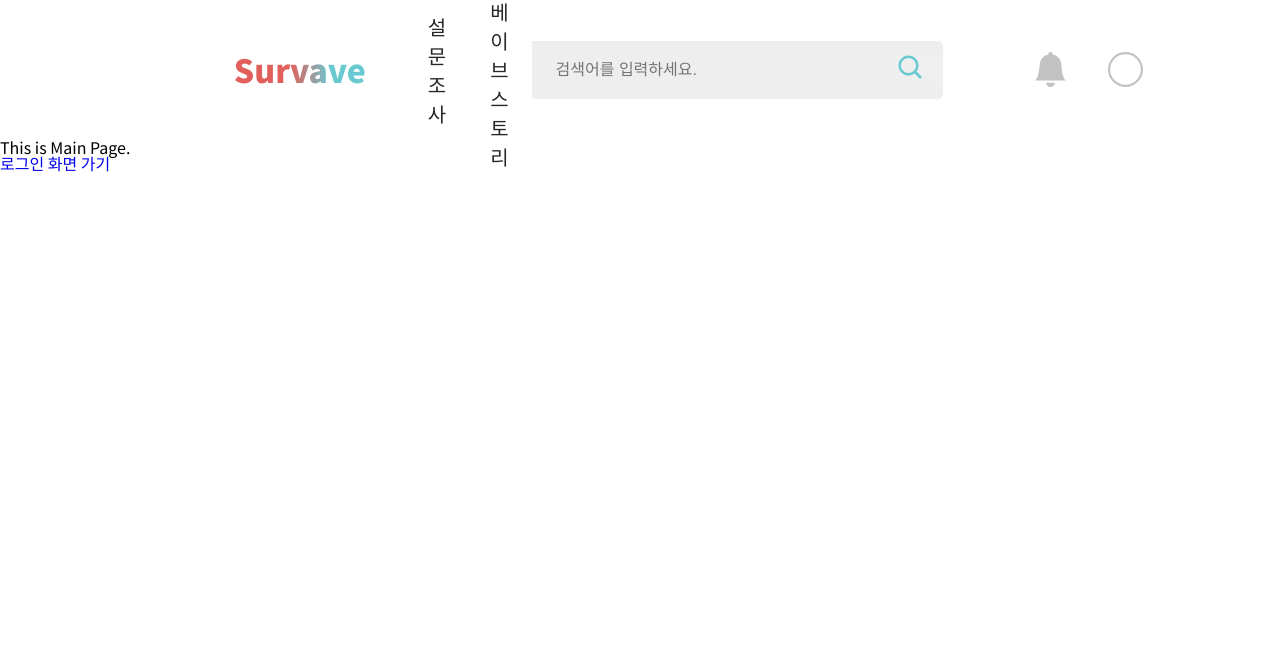
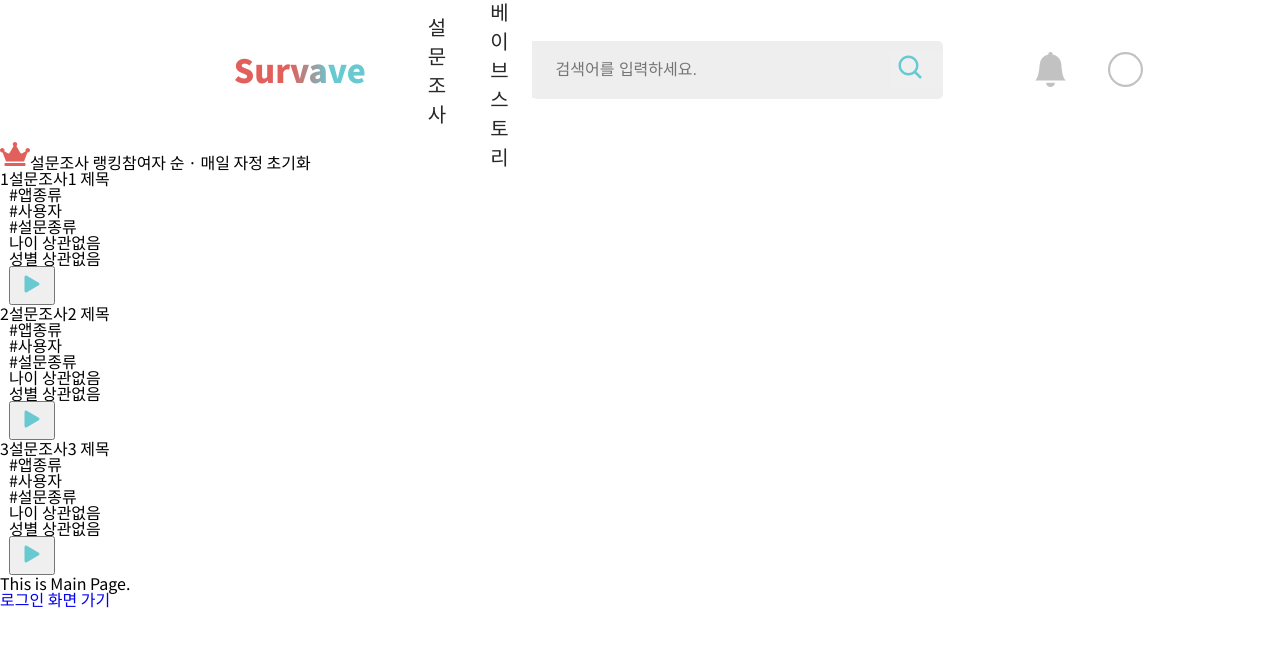
Before and after one commit to UMC-MMM/Client, a React (Create React App) app in the folder mmm_client/: page / in a window 1280 px wide. Shown: the top 646 px of the page. Built offline with nearby package versions, Linux system fonts and the light colour scheme.

Commit message:
메인페이지 랭킹 컴포넌트 생성

```diff
--- a/mmm_client/src/components/main.jsx
+++ b/mmm_client/src/components/main.jsx
@@ -1,11 +1,13 @@
 import React from "react";
 import { Link } from "react-router-dom";
 import Navbar from "./navbar";
+import Rank from "./rank";
 
 const Main = () => {
   return (
     <>
       <Navbar />
+      <Rank />
       <div>This is Main Page.</div>
       <Link to="/login" style={{ textDecoration: "none", cursor: "pointer" }}>
         <div>로그인 화면 가기</div>
--- /dev/null
+++ b/mmm_client/src/components/rank.jsx
@@ -0,0 +1,77 @@
+import React from "react";
+import { FaCrown } from "react-icons/fa";
+import { BsFillPlayFill } from "react-icons/bs";
+
+const Rank = () => {
+  return (
+    <>
+      <div className="rank">
+        <div className="rankContainer">
+          <span className="rankIcon">
+            <FaCrown color="#E1605C" size="30px" />
+          </span>
+          <span className="rankTitle">설문조사 랭킹</span>
+          <span className="rankSubTitle">참여자 순 · 매일 자정 초기화</span>
+        </div>
+      </div>
+      <table className="rankBox">
+        <tr className="rankBox1">
+          <td className="rankBox1Left">1</td>
+          <td className="rankBoxRight">
+            <div className="rankName">설문조사1 제목</div>
+            <div className="rankHashtags">
+              <div className="rankHashtag1">#앱종류</div>
+              <div className="rankHashtag2">#사용자</div>
+              <div className="rankHashtag3">#설문종류</div>
+            </div>
+            <div className="rankCond">
+              <div className="rankCond1">나이 상관없음</div>
+              <div className="rankCond2">성별 상관없음</div>
+            </div>
+            <button className="rankBtn">
+              <BsFillPlayFill color="#68C9D1" size="30px" />
+            </button>
+          </td>
+        </tr>
+        <tr className="rankBox2">
+          <td className="rankBox2Left">2</td>
+          <td className="rankBoxRight">
+            <div className="rankName">설문조사2 제목</div>
+            <div className="rankHashtags">
+              <div className="rankHashtag1">#앱종류</div>
+              <div className="rankHashtag2">#사용자</div>
+              <div className="rankHashtag3">#설문종류</div>
+            </div>
+            <div className="rankCond">
+              <div className="rankCond1">나이 상관없음</div>
+              <div className="rankCond2">성별 상관없음</div>
+            </div>
+            <button className="rankBtn">
+              <BsFillPlayFill color="#68C9D1" size="30px" />
+            </button>
+          </td>
+        </tr>
+        <tr className="rankBox3">
+          <td className="rankBox3Left">3</td>
+          <td className="rankBoxRight">
+            <div className="rankName">설문조사3 제목</div>
+            <div className="rankHashtags">
+              <div className="rankHashtag1">#앱종류</div>
+              <div className="rankHashtag2">#사용자</div>
+              <div className="rankHashtag3">#설문종류</div>
+            </div>
+            <div className="rankCond">
+              <div className="rankCond1">나이 상관없음</div>
+              <div className="rankCond2">성별 상관없음</div>
+            </div>
+            <button className="rankBtn">
+              <BsFillPlayFill color="#68C9D1" size="30px" />
+            </button>
+          </td>
+        </tr>
+      </table>
+    </>
+  );
+};
+
+export default Rank;
```
